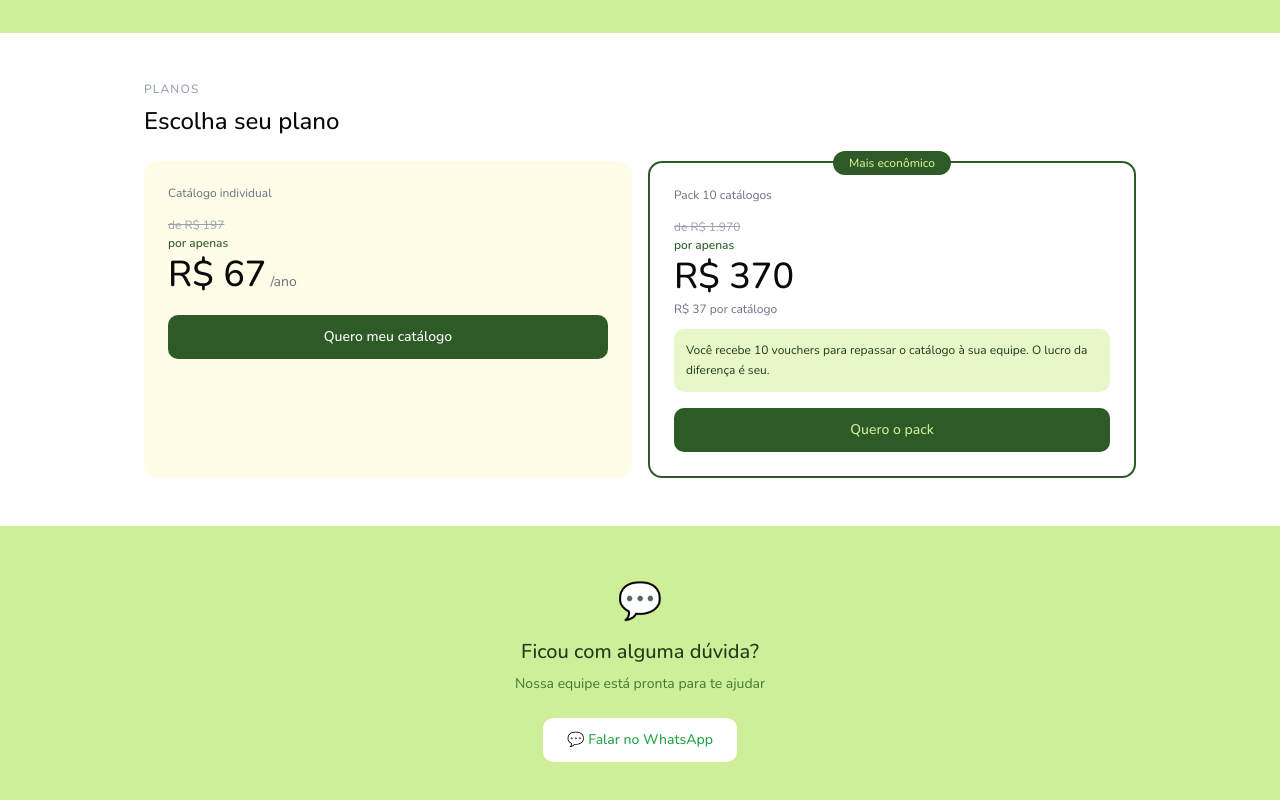
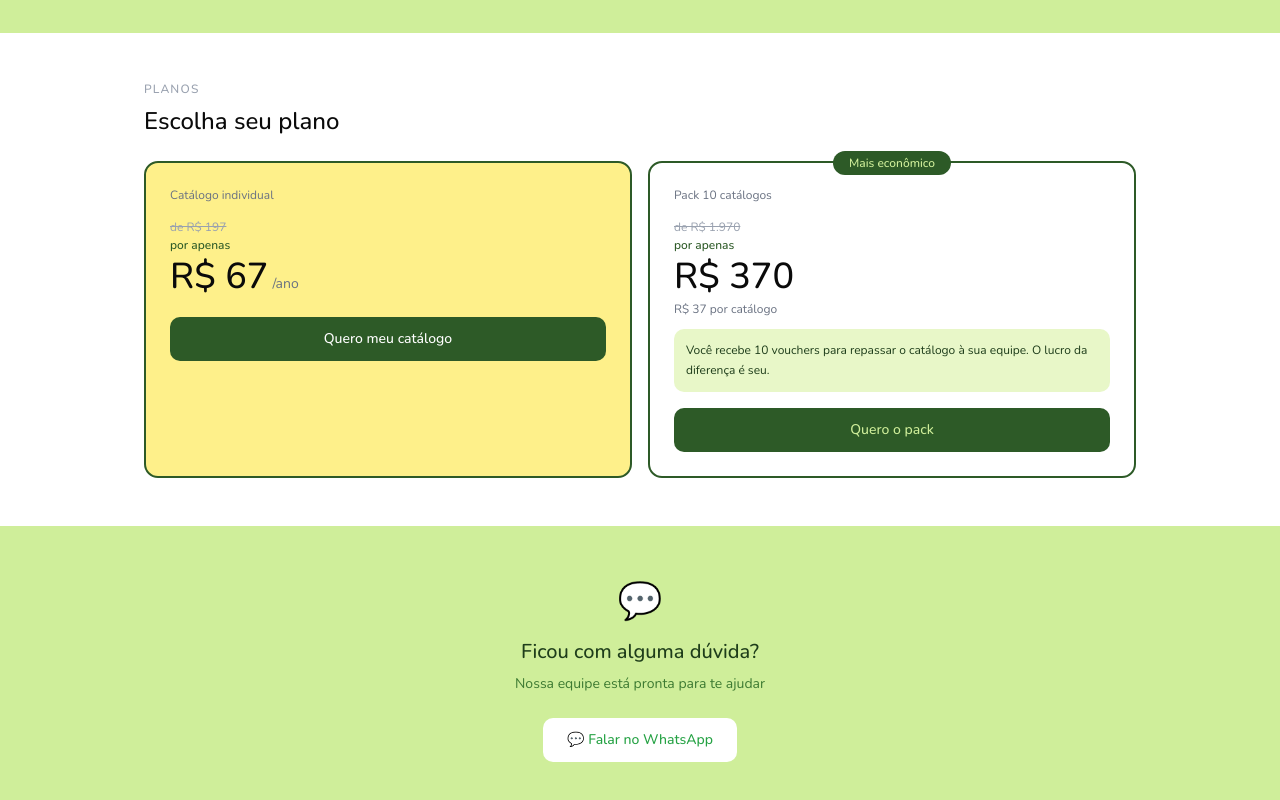
Before and after one commit to rodolfogasparian/lojah, a Next.js app: page /atlantica in a window 1280 px wide. Shown: the part 1628-2428 px from the top of the page. Built offline with nearby package versions, Linux system fonts and the light colour scheme.

Commit message:
fix: card preco individual — amarelo favicon + borda verde

```diff
--- a/app/(public)/atlantica/page.tsx
+++ b/app/(public)/atlantica/page.tsx
@@ -141,7 +141,7 @@ export default function AtlanticaSalesPage() {
         <div className="grid md:grid-cols-2 gap-4">
 
           {/* Individual */}
-          <div style={{ background: "#fffde7" }} className="rounded-xl p-6">
+          <div style={{ background: "#fef08a", border: "2px solid #2d5a27" }} className="rounded-xl p-6">
             <p className="text-xs text-gray-500 mb-4">Catálogo individual</p>
             <p className="text-xs text-gray-400 line-through mb-0.5">de R$ 197</p>
             <p style={{ color: "#2d5a27" }} className="text-xs font-medium mb-1">por apenas</p>
```
